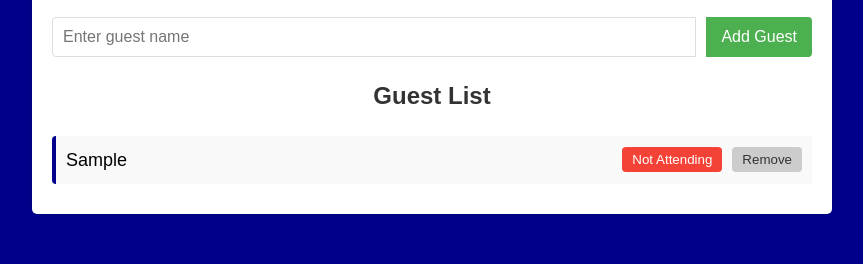
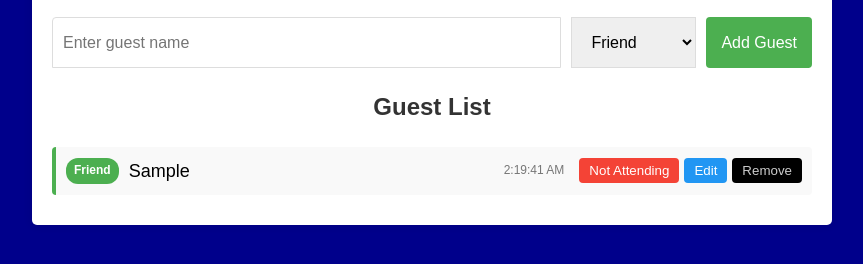
Before and after one commit to Clive-Nyaga/Event-Guest-List-Manager, a plain HTML site: page index.html in a window 1280 px wide. Both pictures are taken after typing "Sample" into the empty fields and a click on the button "Add Guest". Shown: the part 94-358 px from the top of the page, without its empty margins (208-1071 px from the left). Drawn offline with Linux system fonts and the light colour scheme.

Commit message:
Adds stretch features

```diff
--- a/index.html
+++ b/index.html
@@ -13,6 +13,11 @@
         <form id="guest-form">
             <div class="form-group">
                 <input type="text" id="guest-name" placeholder="Enter guest name" required>
+                <select id="guest-category">
+                    <option value="friend">Friend</option>
+                    <option value="family">Family</option>
+                    <option value="colleague">Colleague</option>
+                </select>
                 <button type="submit" id="add-guest">Add Guest</button>
             </div>
         </form>
--- a/src.js
+++ b/src.js
@@ -1,19 +1,21 @@
 document.addEventListener('DOMContentLoaded', () => {
     const guestForm = document.getElementById('guest-form');
     const guestNameInput = document.getElementById('guest-name');
+    const guestCategorySelect = document.getElementById('guest-category');
     const guestList = document.getElementById('guest-list');
 
     // Defines the maximum number of guests allowed
     const MAX_GUESTS = 10;
 
-    // Handle form submission
+    // Handles form submission
     guestForm.addEventListener('submit', (event) => {
         event.preventDefault(); // Suppress the default form submission
 
         const guestName = guestNameInput.value.trim();
+        const category = guestCategorySelect.value;
 
         if (guestName) {
-            // Check if guest list is at capacity
+            // Checks if guest list is at capacity
             if (guestList.children.length >= MAX_GUESTS) {
                 alert('The guest list is full! A maximum of 10 guests is allowed.');
                 return;
@@ -21,12 +23,23 @@ document.addEventListener('DOMContentLoaded', () => {
 
             // Create new guest list item
             const listItem = document.createElement('li');
-            listItem.className = 'guest-item';
+            listItem.className = `guest-item ${category}`;
 
             // Create guest name element
             const nameSpan = document.createElement('span');
             nameSpan.textContent = guestName;
             nameSpan.className = 'guest-name';
+
+            // Create category badge
+            const categoryBadge = document.createElement('span');
+            categoryBadge.textContent = category.charAt(0).toUpperCase() + category.slice(1);
+            categoryBadge.className = 'category-badge';
+
+            // Create timestamp
+            const timestamp = document.createElement('span');
+            const now = new Date();
+            timestamp.textContent = now.toLocaleTimeString();
+            timestamp.className = 'timestamp';
 
             // Creates RSVP toggle button
             const rsvpButton = document.createElement('button');
@@ -42,6 +55,17 @@ document.addEventListener('DOMContentLoaded', () => {
                 }
             });
 
+            // Create edit button
+            const editButton = document.createElement('button');
+            editButton.textContent = 'Edit';
+            editButton.className = 'edit-btn';
+            editButton.addEventListener('click', () => {
+                const newName = prompt('Enter new name:', nameSpan.textContent);
+                if (newName && newName.trim()) {
+                    nameSpan.textContent = newName.trim();
+                }
+            });
+
             // Creates remove button
             const removeButton = document.createElement('button');
             removeButton.textContent = 'Remove';
@@ -50,10 +74,18 @@ document.addEventListener('DOMContentLoaded', () => {
                 listItem.remove();
             });
 
+            // Create button container
+            const buttonContainer = document.createElement('div');
+            buttonContainer.className = 'button-container';
+            buttonContainer.appendChild(rsvpButton);
+            buttonContainer.appendChild(editButton);
+            buttonContainer.appendChild(removeButton);
+
             // Appends elements to list item
+            listItem.appendChild(categoryBadge);
             listItem.appendChild(nameSpan);
-            listItem.appendChild(rsvpButton);
-            listItem.appendChild(removeButton);
+            listItem.appendChild(timestamp);
+            listItem.appendChild(buttonContainer);
 
             // Adds the new guest to the list
             guestList.appendChild(listItem);
--- a/style.css
+++ b/style.css
@@ -35,8 +35,16 @@ input[type="text"] {
     flex: 1;
     padding: 10px;
     border: 1px solid #ddd;
-    border-radius: 4px 0 0 4px;
+    border-radius: 4px 0 0 0;
     font-size: 16px;
+}
+
+#guest-category {
+    padding: 15px;
+    border: 1px solid #ddd;
+    border-radius: 0;
+    font-size: 16px;
+    margin-left: 10px;
 }
 
 #add-guest {
@@ -44,14 +52,14 @@ input[type="text"] {
     background-color: #4CAF50;
     color: white;
     border: none;
-    margin-left: 10px;
-    border-radius: 0 4px 4px 0;
+    border-radius: 4px 4px 4px 4px;
     cursor: pointer;
     font-size: 16px;
+    margin-left: 10px;
 }
 
 #add-guest:hover {
-    background-color: #4CAF50;
+    background-color: #45a049;
 }
 
 .guest-list-container {
@@ -70,7 +78,41 @@ input[type="text"] {
     margin-bottom: 10px;
     background-color: #f9f9f9;
     border-radius: 4px;
-    border-left: 4px solid darkblue;
+}
+
+.guest-item.friend {
+    border-left: 4px solid #4CAF50;
+}
+
+.guest-item.family {
+    border-left: 4px solid #2196F3;
+}
+
+.guest-item.colleague {
+    border-left: 4px solid purple;
+}
+
+.category-badge {
+    padding: 3px 8px;
+    border-radius: 12px;
+    font-size: 12px;
+    font-weight: bold;
+    margin-right: 10px;
+}
+
+.friend .category-badge {
+    background-color: #4CAF50;
+    color: white;
+}
+
+.family .category-badge {
+    background-color: #2196F3;
+    color: white;
+}
+
+.colleague .category-badge {
+    background-color: purple;
+    color: white;
 }
 
 .guest-name {
@@ -78,9 +120,19 @@ input[type="text"] {
     font-size: 18px;
 }
 
-.rsvp-btn, .remove-btn {
+.timestamp {
+    font-size: 12px;
+    color: #777;
+    margin-right: 10px;
+}
+
+.button-container {
+    display: flex;
+}
+
+.rsvp-btn, .edit-btn, .remove-btn {
     padding: 5px 10px;
-    margin-left: 10px;
+    margin-left: 5px;
     border: none;
     border-radius: 4px;
     cursor: pointer;
@@ -96,11 +148,16 @@ input[type="text"] {
     color: white;
 }
 
+.edit-btn {
+    background-color: #2196F3;
+    color: white;
+}
+
 .remove-btn {
-    background-color: #ccc;
-    color: #333;
+    background-color: #000;
+    color: #ccc;
 }
 
 .remove-btn:hover {
-    background-color: #bbb;
+    background-color: #000;
 }
```
